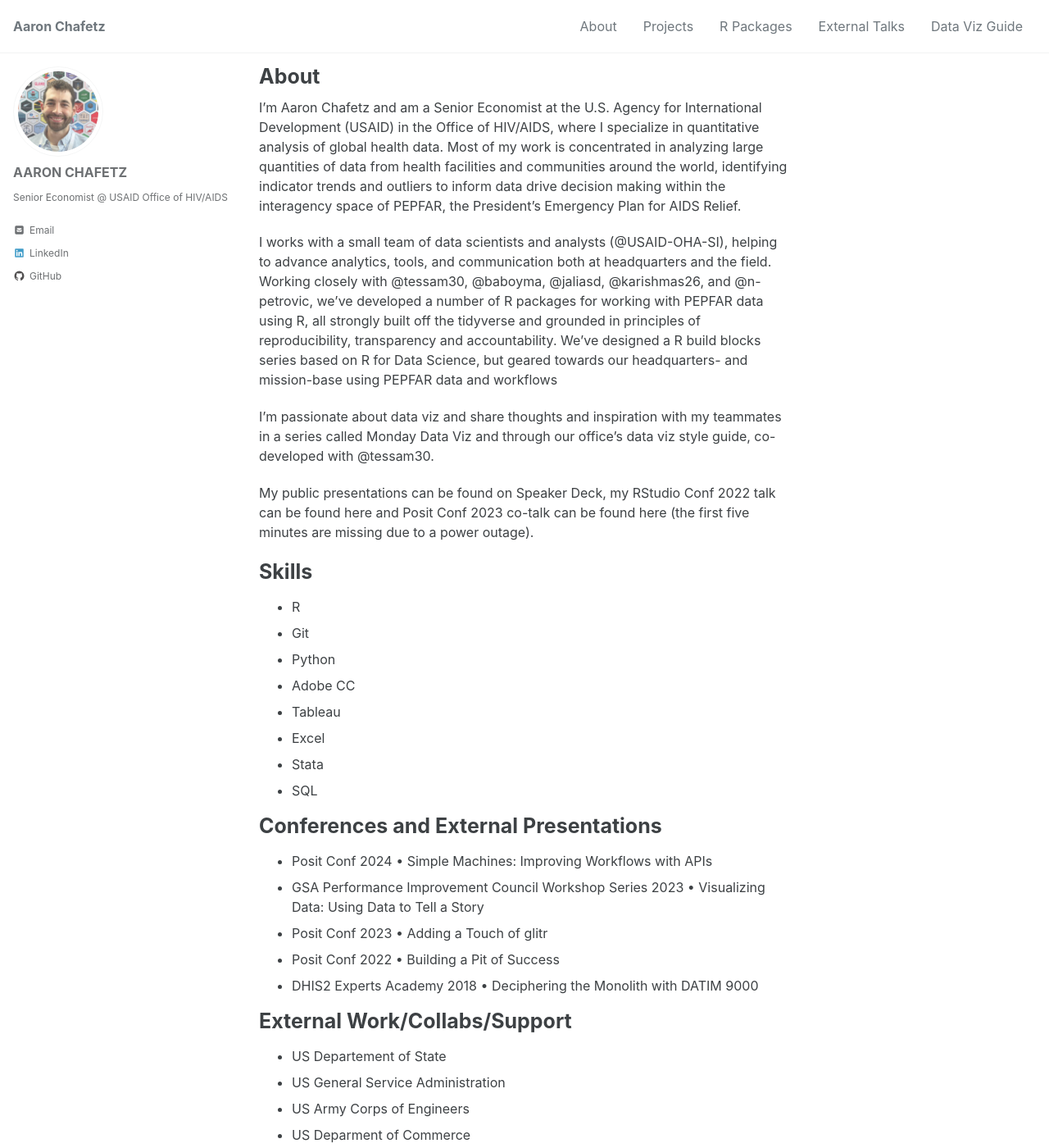
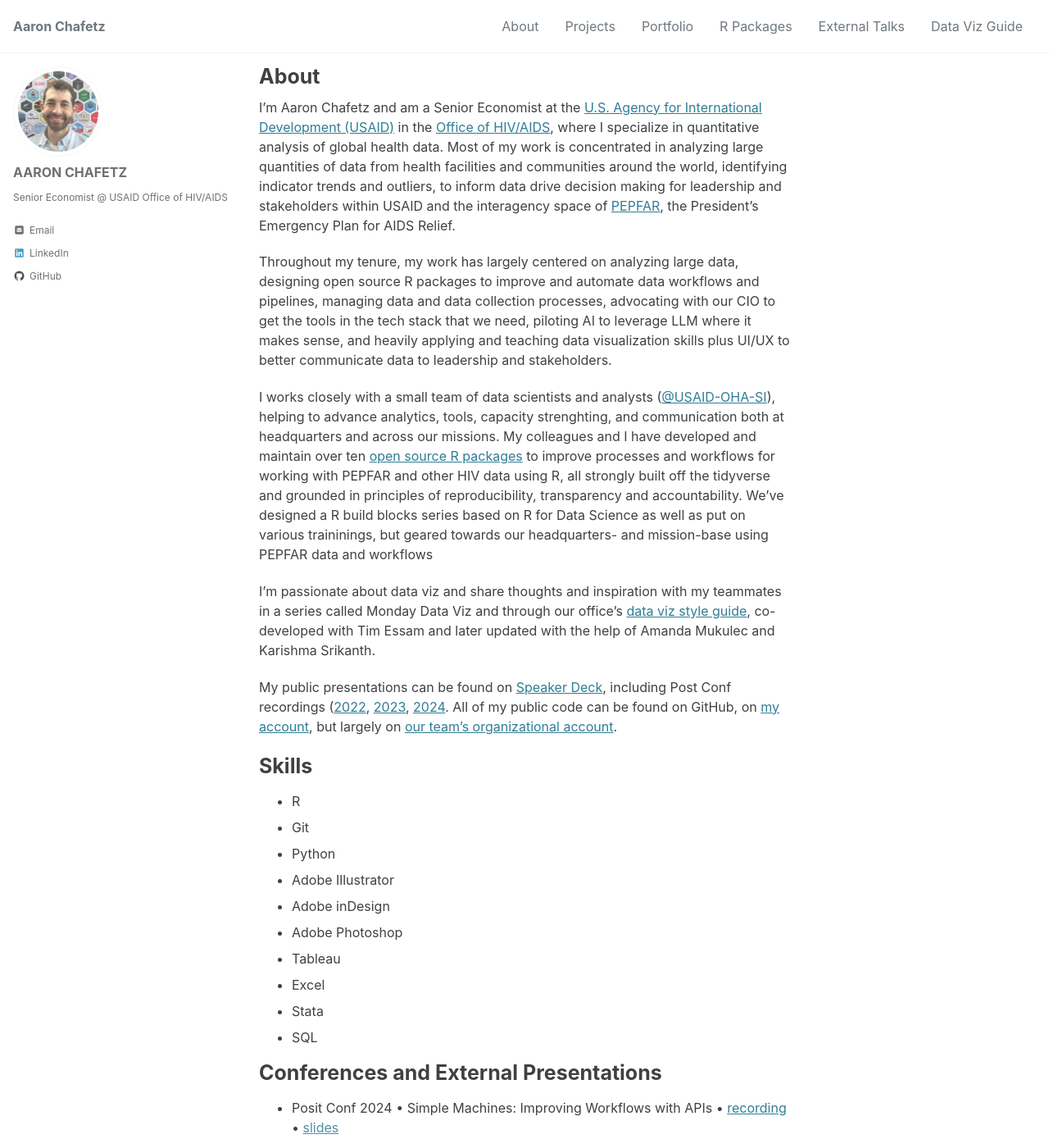
Before and after one commit to achafetz/achafetz.github.io, a Jekyll site: the page built from _pages/about.md, in a window 1280 px wide and 1400 px high. Shown: the whole window at 82% size. Built offline with Jekyll 4.4.1, drawn with Linux system fonts in a browser that asks for light colours; cached includes are drawn as plain includes; some of the changed text lies outside the part shown.

Commit message:
feat: update portfolio

```diff
--- a/_data/navigation.yml
+++ b/_data/navigation.yml
@@ -3,6 +3,8 @@ main:
     url: /about/
   - title: "Projects"
     url: /projects
+  - title: "Portfolio"
+    url: /portfolio
   - title: "R Packages"
     url: https://usaid-oha-si.r-universe.dev/packages
   - title: "External Talks"
--- a/_pages/about.md
+++ b/_pages/about.md
@@ -3,20 +3,24 @@ permalink: /about/
 title: "About"
 ---
 
-I'm Aaron Chafetz and am a Senior Economist at the U.S. Agency for International Development (USAID) in the Office of HIV/AIDS, where I specialize in quantitative analysis of global health data. Most of my work is concentrated in analyzing large quantities of data from health facilities and communities around the world, identifying indicator trends and outliers to inform data drive decision making within the interagency space of PEPFAR, the President’s Emergency Plan for AIDS Relief.
+I'm Aaron Chafetz and am a Senior Economist at the [U.S. Agency for International Development (USAID)](https://www.usaid.gov/) in the [Office of HIV/AIDS](https://www.usaid.gov/global-health/health-areas/hiv-and-aids), where I specialize in quantitative analysis of global health data. Most of my work is concentrated in analyzing large quantities of data from health facilities and communities around the world, identifying indicator trends and outliers, to inform data drive decision making for leadership and stakeholders within USAID and the interagency space of [PEPFAR](https://www.state.gov/pepfar/), the President’s Emergency Plan for AIDS Relief.
 
-I works with a small team of data scientists and analysts (@USAID-OHA-SI), helping to advance analytics, tools, and communication both at headquarters and the field. Working closely with @tessam30, @baboyma, @jaliasd, @karishmas26, and @n-petrovic, we've developed a number of R packages for working with PEPFAR data using R, all strongly built off the tidyverse and grounded in principles of reproducibility, transparency and accountability. We've designed a R build blocks series based on R for Data Science, but geared towards our headquarters- and mission-base using PEPFAR data and workflows
+Throughout my tenure, my work has largely centered on analyzing large data, designing open source R packages to improve and automate data workflows and pipelines, managing data and data collection processes, advocating with our CIO to get the tools in the tech stack that we need, piloting AI to leverage LLM where it makes sense, and heavily applying and teaching data visualization skills plus UI/UX to better communicate data to leadership and stakeholders.
 
-I'm passionate about data viz and share thoughts and inspiration with my teammates in a series called Monday Data Viz and through our office's data viz style guide, co-developed with @tessam30.
+I works closely with a small team of data scientists and analysts ([@USAID-OHA-SI](https://github.com/USAID-OHA-SI)), helping to advance analytics, tools, capacity strenghting, and communication both at headquarters and across our missions. My colleagues and I have developed and maintain over ten [open source R packages](https://usaid-oha-si.r-universe.dev/packages) to improve processes and workflows for working with PEPFAR and other HIV data using R, all strongly built off the tidyverse and grounded in principles of reproducibility, transparency and accountability. We've designed a R build blocks series based on R for Data Science as well as put on various traininings, but geared towards our headquarters- and mission-base using PEPFAR data and workflows
 
-My public presentations can be found on Speaker Deck, my RStudio Conf 2022 talk can be found here and Posit Conf 2023 co-talk can be found here (the first five minutes are missing due to a power outage).
+I'm passionate about data viz and share thoughts and inspiration with my teammates in a series called Monday Data Viz and through our office's [data viz style guide](https://issuu.com/achafetz/docs/oha_styleguide), co-developed with Tim Essam and later updated with the help of Amanda Mukulec and Karishma Srikanth.
+
+My public presentations can be found on [Speaker Deck](https://speakerdeck.com/achafetz), including Post Conf recordings ([2022](https://youtu.be/Jqf6Z3p839M?si=eKO7ErpZFQ5JNrS6), [2023](https://youtu.be/-0pPBAiJaYk?si=YO0q4o8Y0hUKXUYv), [2024](https://youtu.be/AAtauBhZvHg?si=9IQcqnuDXKnJzSP6). All of my public code can be found on GitHub, on [my account](https://github.com/achafetz), but largely on [our team's organizational account](https://github.com/USAID-OHA-SI).
 
 Skills
 ===
 * R
 * Git
 * Python
-* Adobe CC
+* Adobe Illustrator
+* Adobe inDesign
+* Adobe Photoshop
 * Tableau
 * Excel
 * Stata
@@ -25,29 +29,29 @@ Skills
 Conferences and External Presentations
 ===
 
-* Posit Conf 2024 • Simple Machines: Improving Workflows with APIs
-* GSA Performance Improvement Council Workshop Series 2023 • Visualizing Data: Using Data to Tell a Story
-* Posit Conf 2023 • Adding a Touch of glitr
-* Posit Conf 2022 • Building a Pit of Success
-* DHIS2 Experts Academy 2018 • Deciphering the Monolith with DATIM 9000
+* Posit Conf 2024 • Simple Machines: Improving Workflows with APIs • [recording](https://youtu.be/AAtauBhZvHg?si=9IQcqnuDXKnJzSP6) • [slides]()
+* GSA Performance Improvement Council Workshop Series 2023 • Visualizing Data: Using Data to Tell a Story • [recording](https://community.max.gov/x/Apwug) • [slides](https://speakerdeck.com/achafetz/visualizing-data-gsa-pic)
+* Posit Conf 2023 • Adding a Touch of glitr • [recording](https://youtu.be/-0pPBAiJaYk?si=YO0q4o8Y0hUKXUYv) • [slides](https://speakerdeck.com/achafetz/adding-a-touch-of-glitr)
+* Posit Conf 2022 • Building a Pit of Success • [recording]](https://youtu.be/Jqf6Z3p839M?si=eKO7ErpZFQ5JNrS6) • [slides](https://speakerdeck.com/achafetz/digging-a-pit-of-success-for-your-organization)
+* DHIS2 Experts Academy 2018 • Deciphering the Monolith with DATIM 9000 • [slides]
 
 External Work/Collabs/Support
 ===
 
 * US Departement of State
+* US Deparment of Commerce
 * US General Service Administration
 * US Army Corps of Engineers
-* US Deparment of Commerce
 * US Patent and Trade Office
 * US Postal Regulatory Commission
-* New York City Housing  Preservation & Development Office
+* New York City Housing Preservation & Development Office
 * George Washington University
 * American University
 
 Links
 =====
 
-* [Code on GitHub](https://github.com/achafetz)
+* Code on [my GitHub](https://github.com/achafetz) and [organizational GitHub](https://github.com/orgs/USAID-OHA-SI)
 * [External presentations via Speaker Deck](https://speakerdeck.com/achafetz)
 * [OHA Universe of R Packages](https://usaid-oha-si.r-universe.dev/packages)
 * [OHA Data Viz Guide](https://issuu.com/achafetz/docs/oha_styleguide)
```
Also changed, not shown: other parts of _pages/about.md (+2 -1 lines), _portfolio/babywise.md (deleted, +0 -38 lines), 6 other files.
